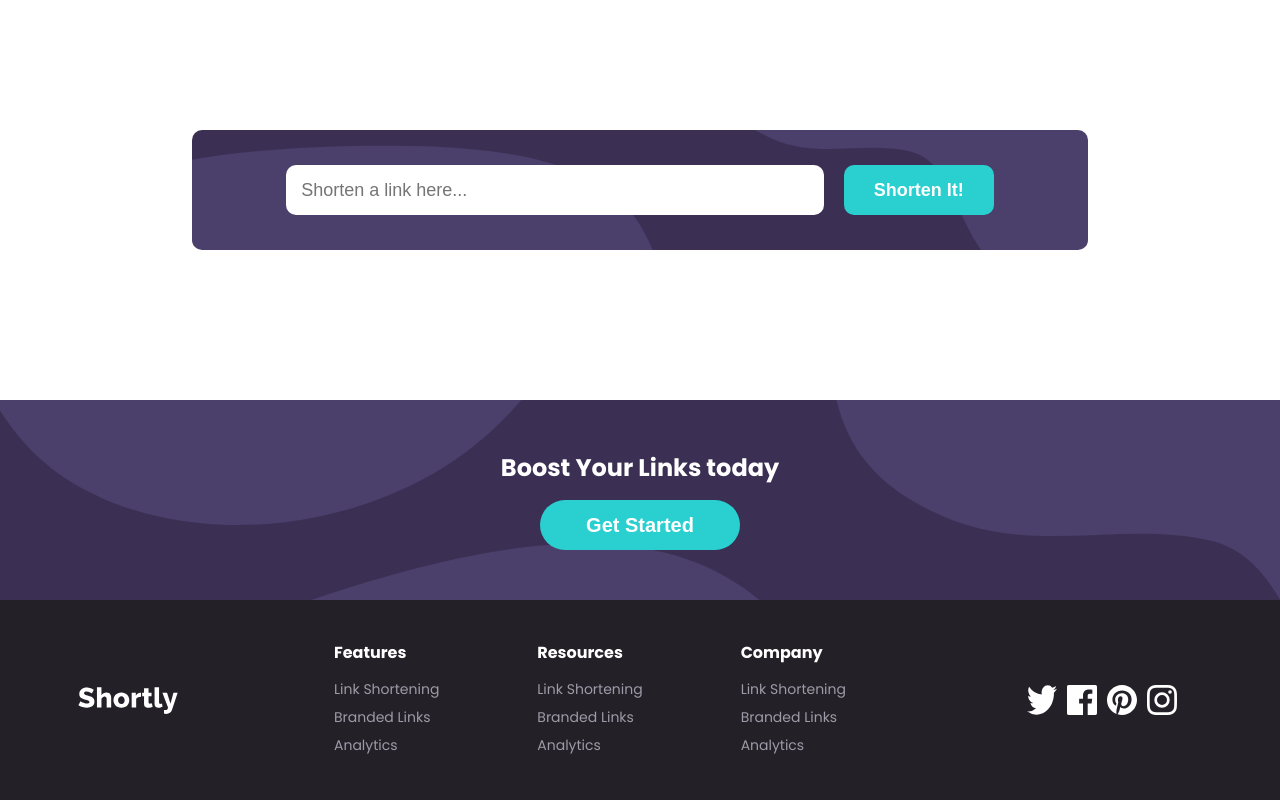
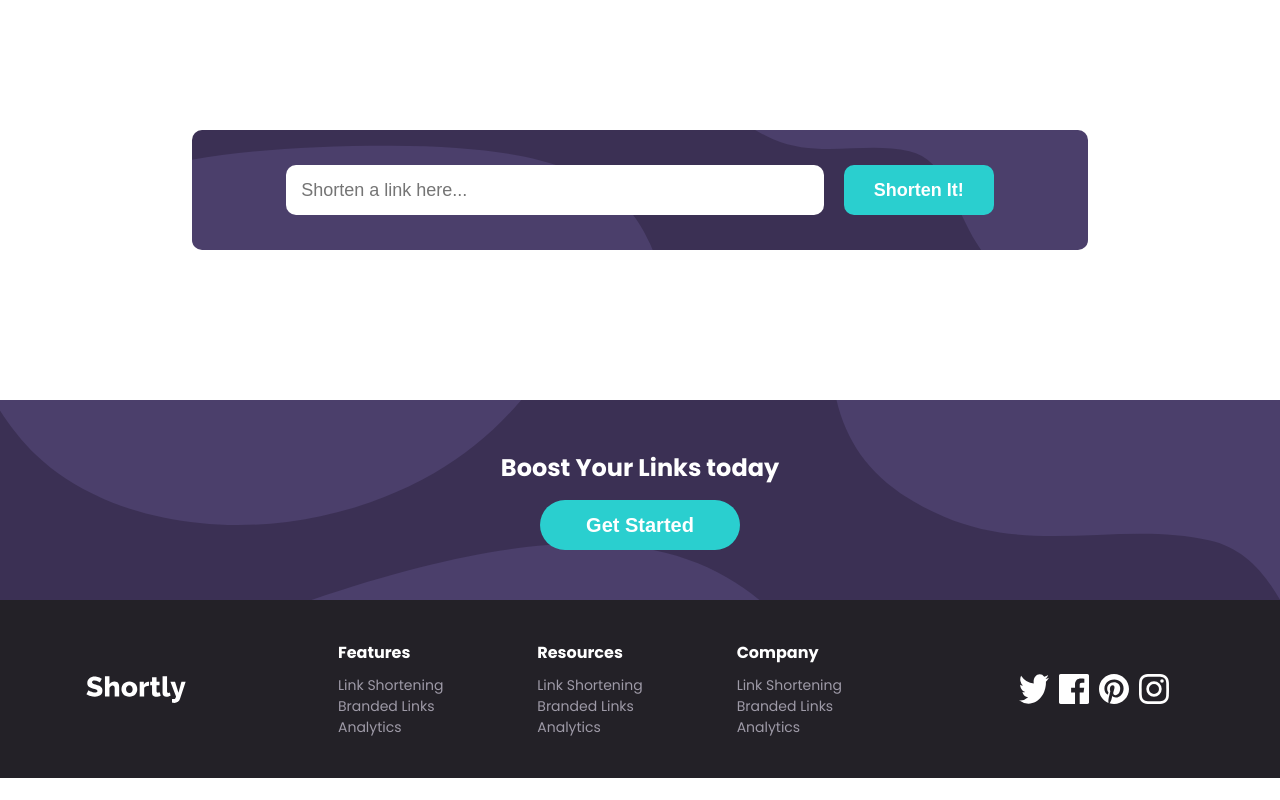
Before and after one commit to EduardoVieirat/url-shortening-froentMentor, a Next.js app: page / in a window 1280 px wide. Shown: the part 520-1320 px from the top of the page. After the commit the page ends 1298 px from the top, so only its background shows below. Built offline with nearby package versions, Linux system fonts and the light colour scheme.

Commit message:
style: fixing styles of footer bar

```diff
--- a/src/components/footerBar/style.css
+++ b/src/components/footerBar/style.css
@@ -4,10 +4,16 @@
   justify-content: space-around;
 
   width: 100%;
-  height: 20rem;
+  /* height: 20rem; */
 
   background-color: #232127;
   color: #fff;
+
+  padding: 1rem;
+}
+
+.footer-shortly > * {
+  margin: 3rem;
 }
 
 .infos-section {
@@ -16,7 +22,6 @@
   justify-content: space-between;
 
   width: 40%;
-  height: 17rem;
 
   gap: 0.5rem;
 }
@@ -67,10 +72,9 @@
   width: 3rem;
 }
 
-@media (max-width: 768px) {
+@media (max-width: 788px) {
   .footer-shortly {
     width: 100%;
-    height: 60rem;
   }
 
   .footer-shortly,
```
